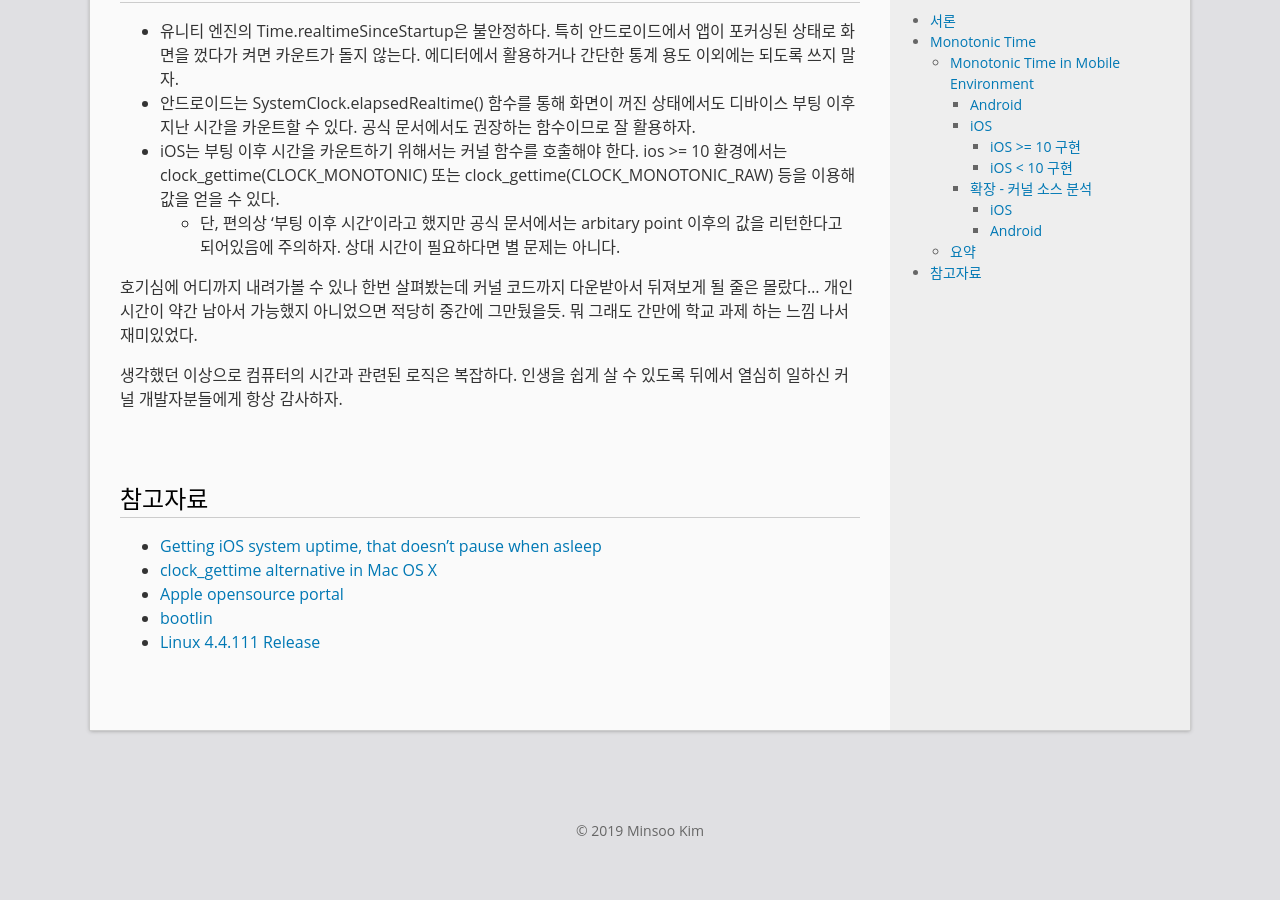
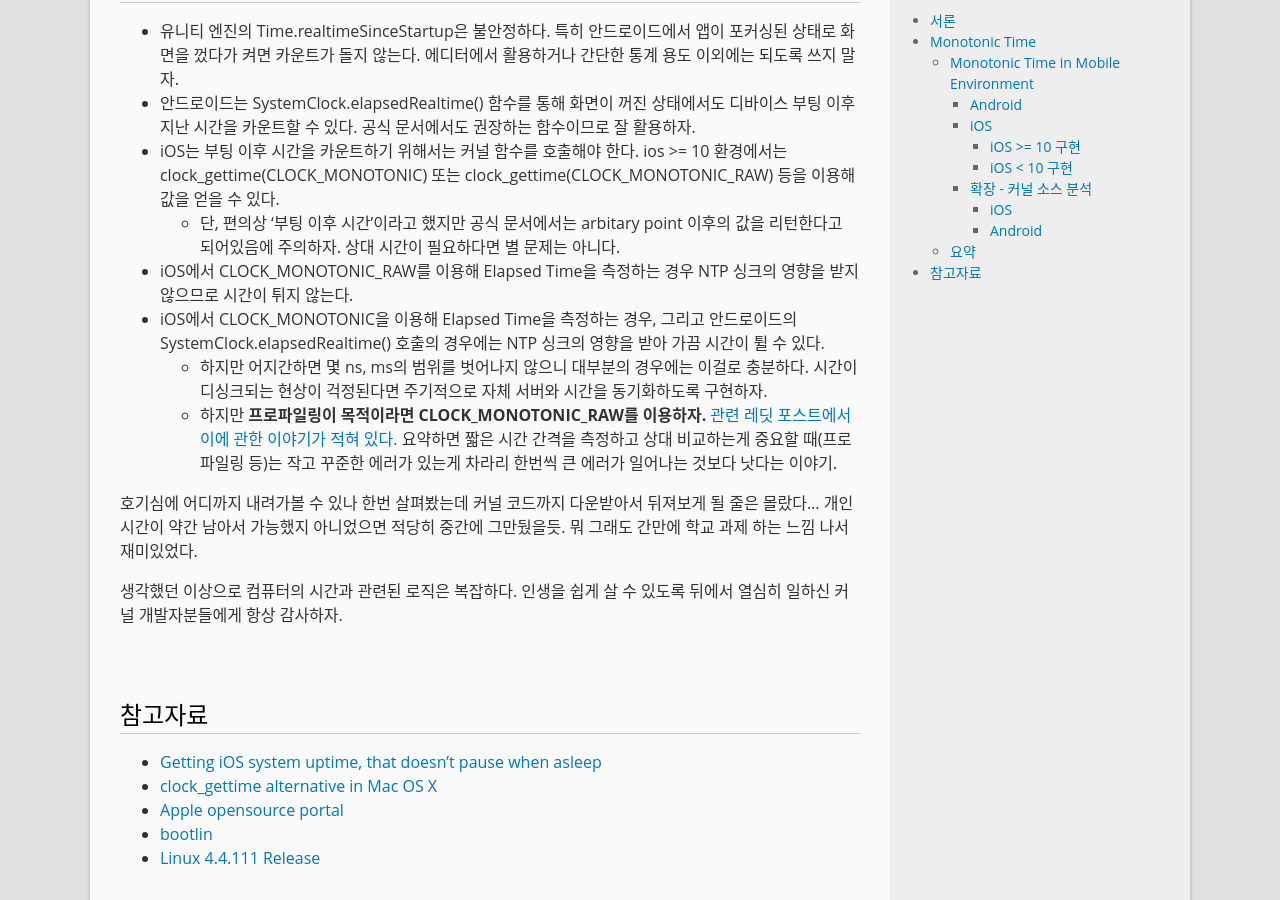
Before and after one commit to GarlicDipping/garlicdipping.github.io, a Jekyll site: the page built from _posts/2019-06-29-monotonic-time-and-unity-realtimesincestartup.md, in a window 1280 px wide and 900 px high, scrolled down 15180 px. Built offline with Jekyll 4.4.1, drawn with Linux system fonts in a browser that asks for light colours; comment, search, counter and statistics services are not loaded.

Commit message:
no message

```diff
--- a/_posts/2019-06-29-monotonic-time-and-unity-realtimesincestartup.md
+++ b/_posts/2019-06-29-monotonic-time-and-unity-realtimesincestartup.md
@@ -589,6 +589,10 @@ timeskeeper 구조체 주석에 의하면 CLOCK_MONOTONIC의 경우 tkr_mono를,
 - 안드로이드는 SystemClock.elapsedRealtime() 함수를 통해 화면이 꺼진 상태에서도 디바이스 부팅 이후 지난 시간을 카운트할 수 있다. 공식 문서에서도 권장하는 함수이므로 잘 활용하자.
 - iOS는 부팅 이후 시간을 카운트하기 위해서는 커널 함수를 호출해야 한다. ios >= 10 환경에서는 clock_gettime(CLOCK_MONOTONIC) 또는 clock_gettime(CLOCK_MONOTONIC_RAW) 등을 이용해 값을 얻을 수 있다.
   - 단, 편의상 '부팅 이후 시간'이라고 했지만 공식 문서에서는 arbitary point 이후의 값을 리턴한다고 되어있음에 주의하자. 상대 시간이 필요하다면 별 문제는 아니다.
+- iOS에서 CLOCK_MONOTONIC_RAW를 이용해 Elapsed Time을 측정하는 경우 NTP 싱크의 영향을 받지 않으므로 시간이 튀지 않는다.
+- iOS에서 CLOCK_MONOTONIC을 이용해 Elapsed Time을 측정하는 경우, 그리고 안드로이드의 SystemClock.elapsedRealtime() 호출의 경우에는 NTP 싱크의 영향을 받아 가끔 시간이 튈 수 있다.
+  - 하지만 어지간하면 몇 ns, ms의 범위를 벗어나지 않으니 대부분의 경우에는 이걸로 충분하다. 시간이 디싱크되는 현상이 걱정된다면 주기적으로 자체 서버와 시간을 동기화하도록 구현하자.
+  - 하지만 **프로파일링이 목적이라면 CLOCK_MONOTONIC_RAW를 이용하자.** [관련 레딧 포스트에서 이에 관한 이야기가 적혀 있다.](https://www.reddit.com/r/programming/comments/y3mxv/clock_monotonic_avoiding_problems_with_leap/c5shfkg?utm_source=share&utm_medium=web2x) 요약하면 짧은 시간 간격을 측정하고 상대 비교하는게 중요할 때(프로파일링 등)는 작고 꾸준한 에러가 있는게 차라리 한번씩 큰 에러가 일어나는 것보다 낫다는 이야기.
 
 호기심에 어디까지 내려가볼 수 있나 한번 살펴봤는데 커널 코드까지 다운받아서 뒤져보게 될 줄은 몰랐다... 개인 시간이 약간 남아서 가능했지 아니었으면 적당히 중간에 그만뒀을듯. 뭐 그래도 간만에 학교 과제 하는 느낌 나서 재미있었다.
 
```
